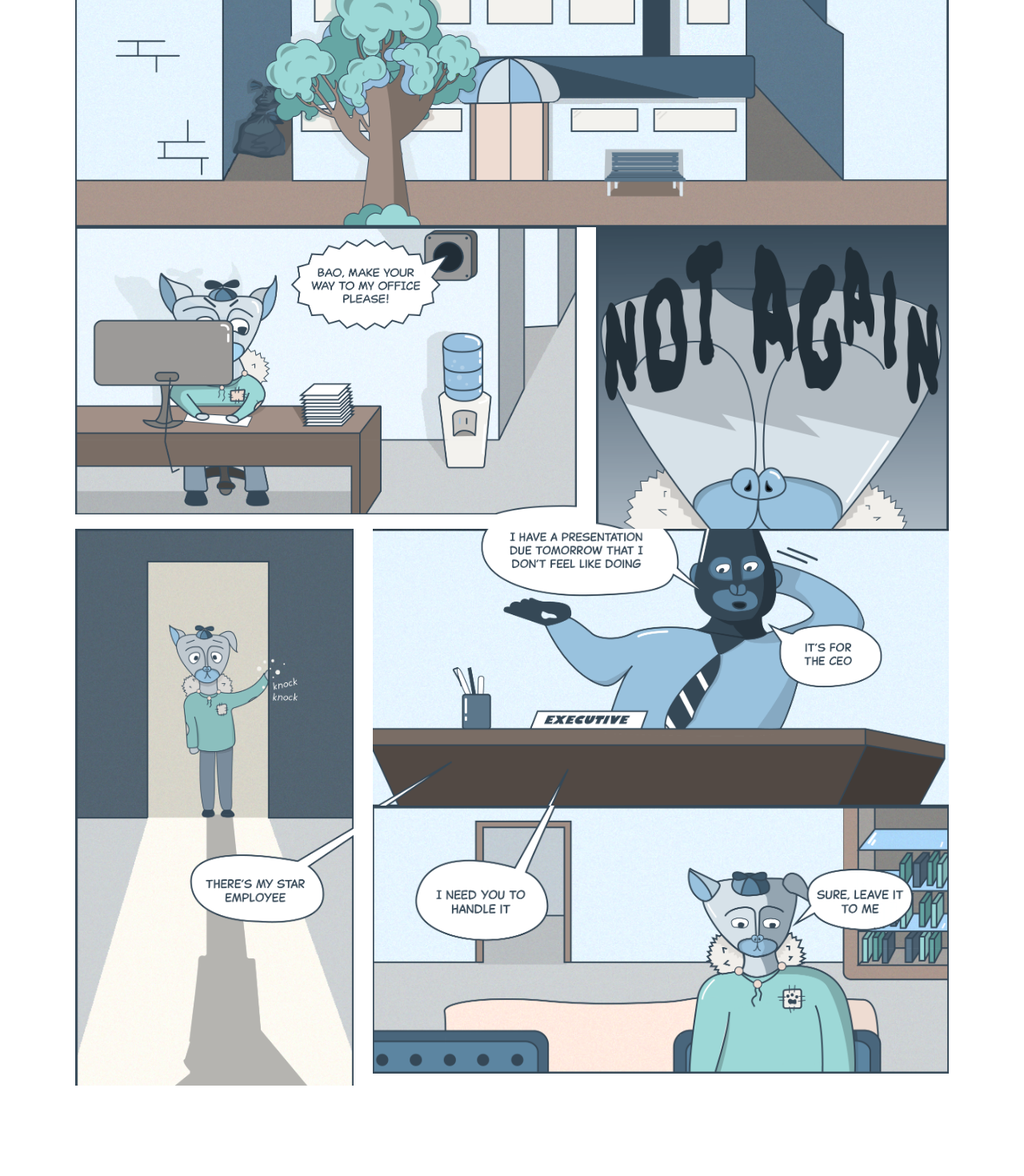
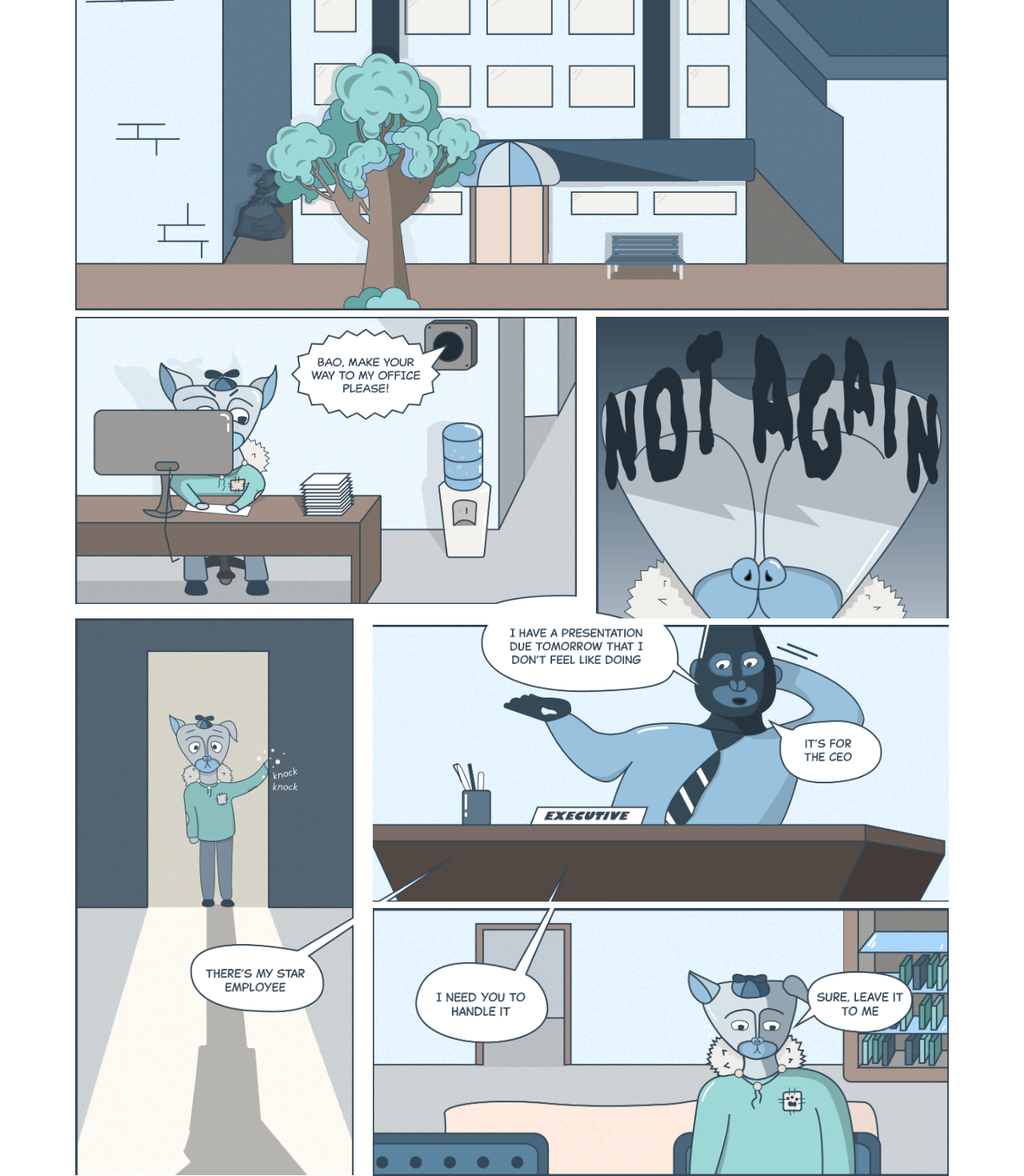
Before and after one commit to Keelan-Matthews/vio-motion-comic, a React (Create React App) app: page / in a window 1280 px wide. Shown: the part 199-1669 px from the top of the page at 80% size. Before the commit the page ends 1556 px from the top, so only its background shows below. Built offline with nearby package versions, Linux system fonts and the light colour scheme.

Commit message:
implemented framer motion

```diff
--- a/package.json
+++ b/package.json
@@ -7,7 +7,7 @@
     "@testing-library/react": "^13.3.0",
     "@testing-library/user-event": "^13.5.0",
     "bootstrap": "^5.2.0",
-    "framer-motion": "^6.5.1",
+    "framer-motion": "^4.1.17",
     "react": "^18.2.0",
     "react-bootstrap": "^2.4.0",
     "react-dom": "^18.2.0",
--- a/src/components/PageOne.jsx
+++ b/src/components/PageOne.jsx
@@ -1,34 +1,36 @@
-import React, { useState } from 'react'
+import React from 'react';
 import Container from 'react-bootstrap/Container';
 import Row from 'react-bootstrap/Row';
 import Col from 'react-bootstrap/Col';
+import SlideRight from './animations/SlideRight';
+import SlideLeft from './animations/SlideLeft';
 
 export default function PageOne() {
 
     return (
-        <Container fluid>
-            <Row id="panel-1">
-                <img src="page1/panel-1.png" alt="" style={{ maxWidth: '100%' }} />
+        <Container fluid className="mt-5 pt-5">
+            <Row className="my-2">
+                <SlideRight img="page1/panel-1.png" />
             </Row>
-            <Row className='d-flex'>
-                <Col lg="7" id="panel-2">
-                    <img src="page1/panel-2.png" alt="" style={{ maxWidth: '100%' }} />
+            <Row className="d-flex">
+                <Col lg="7">
+                    <SlideLeft img="page1/panel-2.png" />
                 </Col>
-                <Col lg="5" id="panel-3">
-                    <img src="page1/panel-3.png" alt="" style={{ maxWidth: '100%' }} />
+                <Col lg="5">
+                    <SlideRight img="page1/panel-3.png" delay="true" delayNum="1" />
                 </Col>
             </Row>
             <Row>
                 <Col lg="4">
-                <img src="page1/panel-4.png" alt="" style={{ maxWidth: '100%' }} />
+                    <SlideLeft img="page1/panel-4.png" />
                 </Col>
 
                 <Col>
-                    <Row>
-                        <img src="page1/panel-5.png" alt="" style={{ maxWidth: '100%' }} />
+                    <Row className="mt-2">
+                        <SlideRight img="page1/panel-5.png" delay="true" delayNum="0.2" />
                     </Row>
-                    <Row>
-                        <img src="page1/panel-6.png" alt="" style={{ maxWidth: '100%' }} />
+                    <Row className="mt-2">
+                        <SlideRight img="page1/panel-6.png" delay="true" delayNum="0.5" />
                     </Row>
                 </Col>
             </Row>
--- /dev/null
+++ b/src/components/animations/SlideLeft.jsx
@@ -0,0 +1,49 @@
+import React, { useEffect } from 'react';
+import { useAnimation, motion } from "framer-motion";
+import { useInView } from "react-intersection-observer";
+
+export default function SlideLeft({ img, delay, delayNum }) {
+    const controls = useAnimation();
+    const [ref, inView] = useInView({
+        threshold: 1,
+        rootMargin: '500px 0px 0px 0px'
+    });
+    useEffect(() => {
+        if (inView) {
+            if (delay) {
+                controls.start({
+                    x: 0,
+                    transition: {
+                        type: 'spring',
+                        duration: 1,
+                        bounce: 0.2,
+                        delay: { delayNum }
+                    }
+                });
+            }
+            else {
+                controls.start({
+                    x: 0,
+                    transition: {
+                        type: 'spring',
+                        duration: 1,
+                        bounce: 0.2,
+                    }
+                });
+            }
+        }
+        if (!inView) {
+            controls.start({ x: '-100vw' });
+        }
+    }, [inView]);
+
+    return (
+        <div ref={ref}>
+            <motion.div
+                animate={controls}
+            >
+                <img src={img} alt="" style={{ maxWidth: '100%' }} />
+            </motion.div>
+        </div>
+    )
+}
--- /dev/null
+++ b/src/components/animations/SlideRight.jsx
@@ -0,0 +1,50 @@
+import React, { useEffect } from 'react';
+import { useAnimation, motion } from "framer-motion";
+import { useInView } from "react-intersection-observer";
+
+export default function SlideRight({ img, delay, delayNum }) {
+    const controls = useAnimation();
+    const [ref, inView] = useInView({
+        threshold: 1,
+        rootMargin: '500px 0px 0px 0px'
+    });
+    useEffect(() => {
+        if (inView) {
+            if (delay) {
+                controls.start({
+                    x: 0,
+                    transition: {
+                        type: 'spring',
+                        duration: 1,
+                        bounce: 0.2,
+                        delay: {delayNum}
+                    }
+                });
+            }
+            else {
+                controls.start({
+                    x: 0,
+                    transition: {
+                        type: 'spring',
+                        duration: 1,
+                        bounce: 0.2,
+                    }
+                });
+            }
+
+        }
+        if (!inView) {
+            controls.start({ x: '100vw' });
+        }
+    }, [inView]);
+
+    return (
+        <div ref={ref}>
+            <motion.div
+                animate={controls}
+            >
+                <img src={img} alt="" style={{ maxWidth: '100%' }} />
+            </motion.div>
+        </div>
+    )
+}
```
Also changed, not shown: 1 other file (tests, documents, lock files or other folders).
